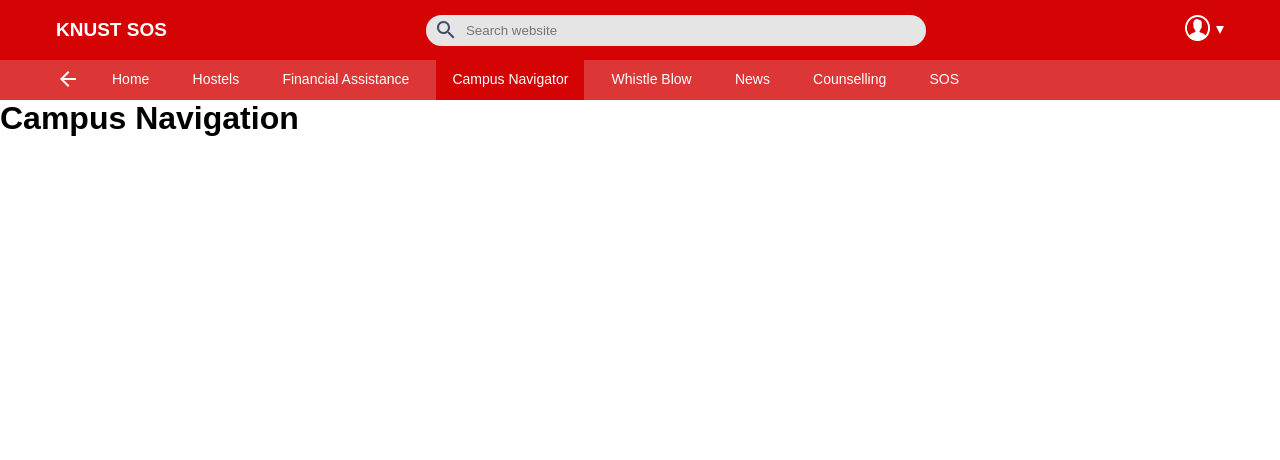
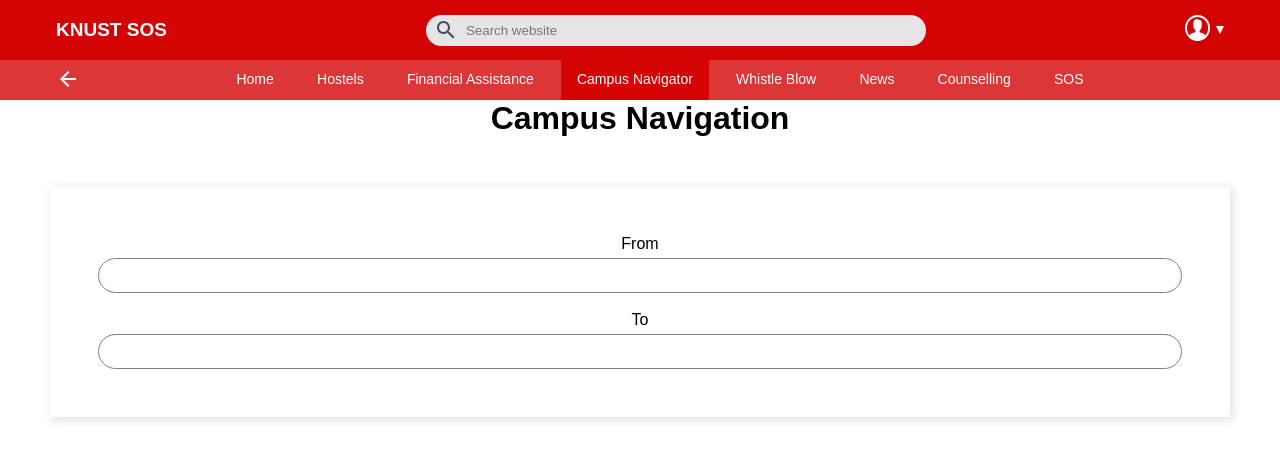
Before and after one commit to Obitrim/Project-SSS, a React (Create React App) app in the folder client/: page /app/navigation in a window 1280 px wide. Shown: the top 460 px of the page. Built offline with nearby package versions, Linux system fonts and the light colour scheme.

Commit message:
Add files via upload

```diff
--- /dev/null
+++ b/client/src/views/ProtectedPages/CampusNavigation/CampusNavigation.css
@@ -0,0 +1,58 @@
+div{
+    text-align: center;
+}
+.contents{
+        padding: 5rem;
+        margin : 500px;
+        margin-top: 25px;
+        box-shadow: var(--light-shadow);
+}
+fieldset{
+    border: none;
+}
+.content_input{
+    font-size: 1.0rem;
+    padding: 10px;
+    display: block;
+    width: 100%;
+    height: 35px;
+    border-radius: 20px;
+    border: 1.5px solid gray;
+    outline: none;
+    margin-top: 5px;
+}
+@media(min-width:320px){
+    .contents{
+        padding: 1rem;
+        margin-left:10%;
+        margin-right:10% ;
+    }
+}
+@media(min-width:700px) {
+    .contents{
+        padding: 5rem;
+        margin : 50px;
+    }
+    .content_input{
+         width: 100%;
+    }
+}
+@media(min-width:1024px){
+    .contents{
+        padding: 3rem;
+    }
+    .content_input{
+         width: 100%;
+    }
+}
+@media(min-width:1439px){
+    .contents{
+        padding: 2rem;
+        margin-top: 0;
+        margin-left: 150px;
+        margin-right: 150px;
+    }
+    .content_input{
+         width: 100%;
+    }
+}
--- a/client/src/views/ProtectedPages/CampusNavigation/index.js
+++ b/client/src/views/ProtectedPages/CampusNavigation/index.js
@@ -1,8 +1,28 @@
 import React from 'react';
+import './CampusNavigation.css';
 
 const Index = (props) => {
   return (
-    <h1>Campus Navigation</h1>
+    <div>
+      <h1>Campus Navigation</h1>
+      <form class="search">
+
+          <div class="contents">
+            <fieldset>
+          <label class="content_label_from">From</label>
+          <input name="From" class="content_input" type="text"></input><br></br>
+          <label class="content_label_to" for="to">To</label>
+          <input name="To" class="content_input" type="text"></input>
+          </fieldset>
+          </div>
+
+      </form>
+      <div class="maparea">
+
+      </div>
+    </div>
+
+
   )
 }
 
```
